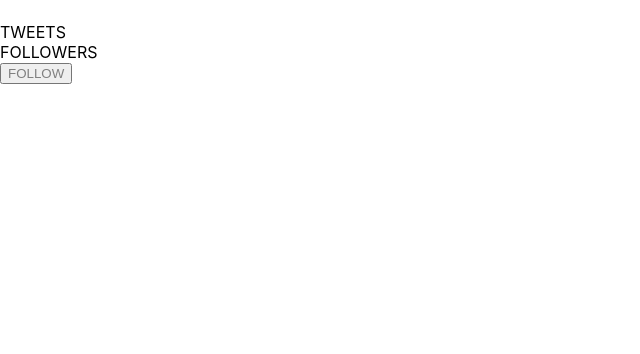
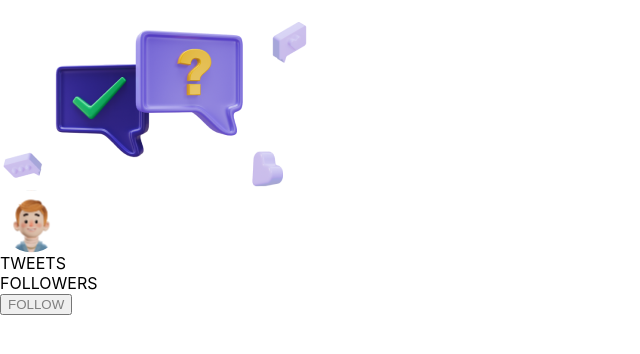
Before and after one commit to AVViktoria/-react-test-tweets, a React (Create React App) app: page / in a window 1280 px wide. Shown: the top 354 px of the page, without its empty margins (0-640 px from the left). Built offline with nearby package versions, Linux system fonts and the light colour scheme.

Commit message:
fix: change url img in userCard

```diff
--- a/src/components/UserCard/UserCard.jsx
+++ b/src/components/UserCard/UserCard.jsx
@@ -1,15 +1,15 @@
 // import PropTypes from 'prop-types';
 //   components
 import { Button } from "../Button/Button";
-
 //    styled-components
-
 import {
   CardContainer,
   CardHeader,
   Logo,
   Decoration,
+  ImgDecor,
   CardAvatar,
+  ImgAvatar,
   UserInfo,
   Tweets,
   Followers,
@@ -17,7 +17,8 @@ import {
 
 //    images
 import logo from "../../images/logo.svg";
-// import headerDecor from "../../images/headerDecor.png"
+import headerDecor from "../../images/headerDecor.png";
+import avatar from "../../images/avatar.svg"
 
 export const UserCard = ({ user, onClick }) => {
   return (
@@ -26,11 +27,11 @@ export const UserCard = ({ user, onClick }) => {
         <CardHeader>
           <Logo src={logo} alt="Logo GOIT" />
           <Decoration>
-            {/* <ImgDecor src={headerDecor} alt = "check mark and question mark"/> */}
+            <ImgDecor src={headerDecor} alt = "check mark and question mark"/>
           </Decoration>
         </CardHeader>
         <CardAvatar>
-          {/* <Avatar src={user.avatar} alt = "avatar image"/> */}
+          <ImgAvatar src={avatar} alt = "avatar image"/>
         </CardAvatar>
         <UserInfo>
           <Tweets> TWEETS</Tweets>
--- a/src/components/UserCard/UserCard.styled.js
+++ b/src/components/UserCard/UserCard.styled.js
@@ -9,13 +9,16 @@ export const CardHeader = styled.div`
 export const Logo = styled.img`
   // color: grey;
 `;
-export const Decoration = styled.img`
+export const Decoration = styled.div`
+  // color: grey;
+`;
+export const ImgDecor = styled.img`
   // color: grey;
 `;
 export const CardAvatar = styled.div`
   // color: grey;
 `;
-export const Avatar = styled.img`
+export const ImgAvatar = styled.img`
   // color: grey;
 `;
 export const UserInfo = styled.ul`
```
